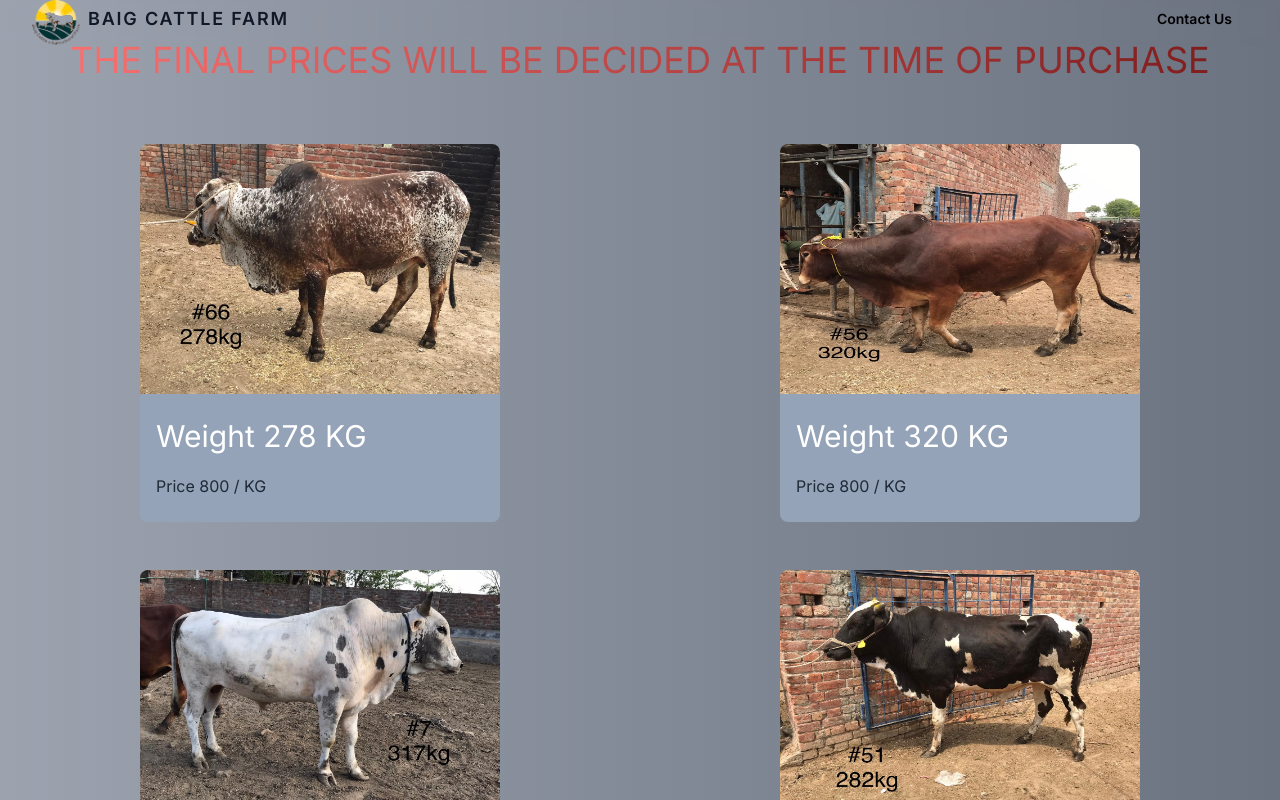
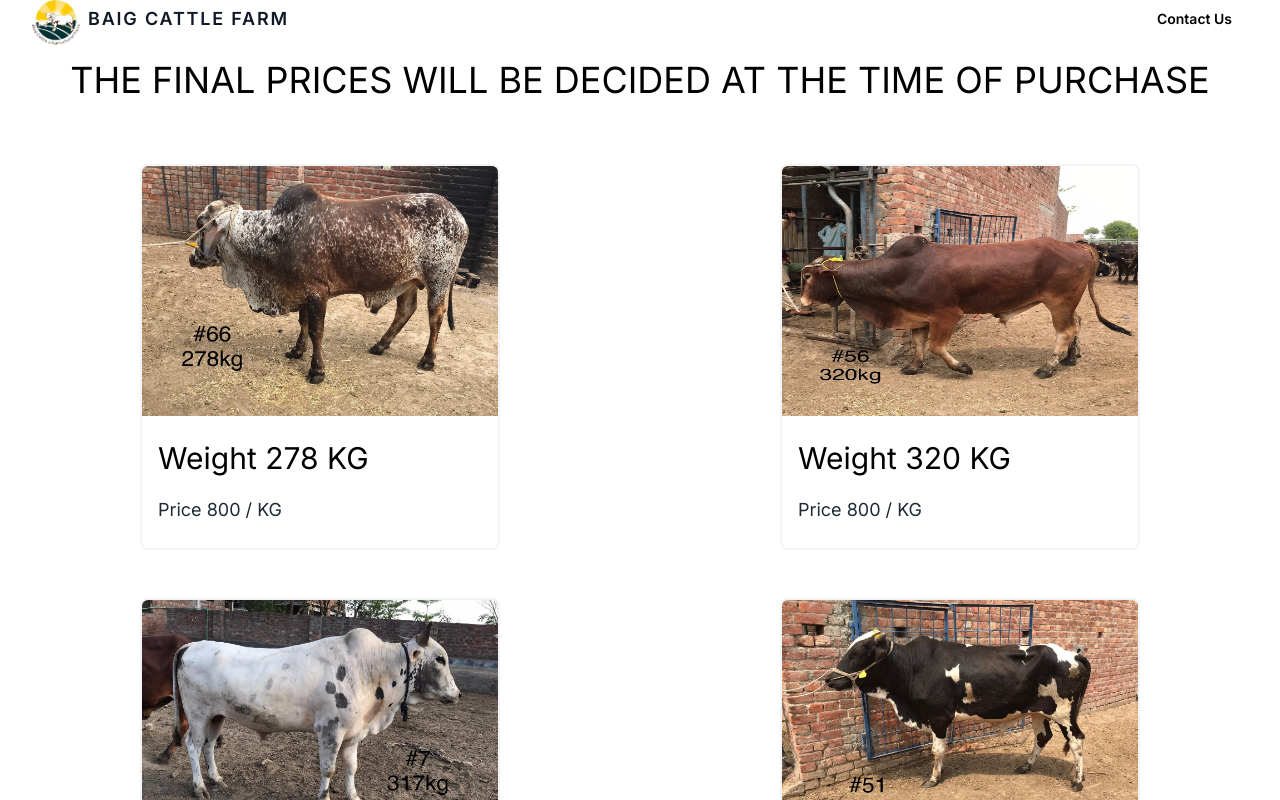
Before and after one commit to Hamza123Hussain/baig_farm-Project-, a Next.js app: page / in a window 1280 px wide. Shown: the top 800 px of the page. Built offline with nearby package versions, Linux system fonts and the light colour scheme.

Commit message:
Final Touches

```diff
--- a/app/layout.js
+++ b/app/layout.js
@@ -13,7 +13,7 @@ export default function RootLayout({ children }) {
   return (
     <html lang="en">
       <body className={inter.className}>
-        <div className=" bg-gradient-to-r from-gray-400  to-gray-500">
+        <div className=" bg-white">
           <NavBar />
           {children} <Footer />
         </div>
--- a/app/page.js
+++ b/app/page.js
@@ -3,11 +3,11 @@ import Data from '../Data'
 export default function Home() {
   return (
     <div className=" flex flex-col justify-center items-center ">
-      <h1 className=" text-[10px] sm:text-4xl  bg-gradient-to-r from-red-400 to-red-900 text-transparent bg-clip-text  sm:py-10 px-2">
+      <h1 className="sm:mt-5 text-[9px] sm:text-4xl  bg-gradient-to-r from-black to-black text-transparent bg-clip-text mb-10 sm:mb-0  sm:py-10 px-2">
         THE FINAL PRICES WILL BE DECIDED AT THE TIME OF PURCHASE
       </h1>
 
-      <div className=" grid justify-center grid-cols-2 sm:grid-cols-2 items-center">
+      <div className=" grid justify-center grid-cols-1 sm:grid-cols-2 items-center">
         {Data.map((Cow) => {
           return (
             <div key={Cow.id}>
--- a/components/CowCard.jsx
+++ b/components/CowCard.jsx
@@ -3,15 +3,21 @@ import React from 'react'
 const CowCard = ({ Data }) => {
   return (
     <div className="w-[50vw] mx-auto">
-      <div className="flex items-center justify-center">
-        <div className="max-w-sm w-full sm:w-full lg:w-full py-6 px-3">
-          <div className=" bg-slate-400  text-white rounded-lg overflow-hidden">
+      <div className="flex items-center justify-center ">
+        <div className="max-w-sm w-full sm:w-full lg:w-full py-6 px-3 ">
+          <div className=" bg-white  text-black rounded-lg overflow-hidden border-2 border-gray-100">
             <div className="bg-cover bg-center  ">
-              <img className="w-[370px]   h-[250px]" src={Data.Image} alt="" />
+              <img className="w-[400px]   h-[250px]" src={Data.Image} alt="" />
             </div>
             <div className="p-4 my-2 ">
-              <p className="text-3xl mb-5"> Weight {Data.weight} KG</p>
-              <p className=" text-gray-800"> Price {Data.Price} / KG</p>
+              <p className=" text-sm sm:text-3xl mb-5">
+                {' '}
+                Weight {Data.weight} KG
+              </p>
+              <p className=" text-sm sm:text-lg text-gray-800">
+                {' '}
+                Price {Data.Price} / KG
+              </p>
             </div>
           </div>
         </div>
--- a/components/Navbar.jsx
+++ b/components/Navbar.jsx
@@ -10,15 +10,15 @@ const NavBar = () => {
       <div className="w-full text-black backdrop-blur-sm dark-mode:text-gray-200 dark-mode:bg-gray-800 ">
         <div className="flex flex-col max-w-screen-xl  mx-auto md:items-center md:justify-between md:flex-row md:px-6 lg:px-8">
           <div className="flex flex-row items-center gap-2 ">
-            <img
-              src="WhatsApp_Image_2024-04-28_at_21.05.39_6b5e3355-removebg-preview.png"
-              alt=""
-              className=" w-12 mt-2"
-            />
             <a
               href="/"
-              className="text-lg font-semibold tracking-widest text-gray-900 uppercase rounded-lg dark-mode:text-white focus:outline-none focus:shadow-outline"
+              className=" flex items-center gap-2 text-lg font-semibold tracking-widest text-gray-900 uppercase rounded-lg dark-mode:text-white focus:outline-none focus:shadow-outline"
             >
+              <img
+                src="WhatsApp_Image_2024-04-28_at_21.05.39_6b5e3355-removebg-preview.png"
+                alt=""
+                className=" w-12 mt-2"
+              />
               Baig Cattle Farm
             </a>
           </div>
```
